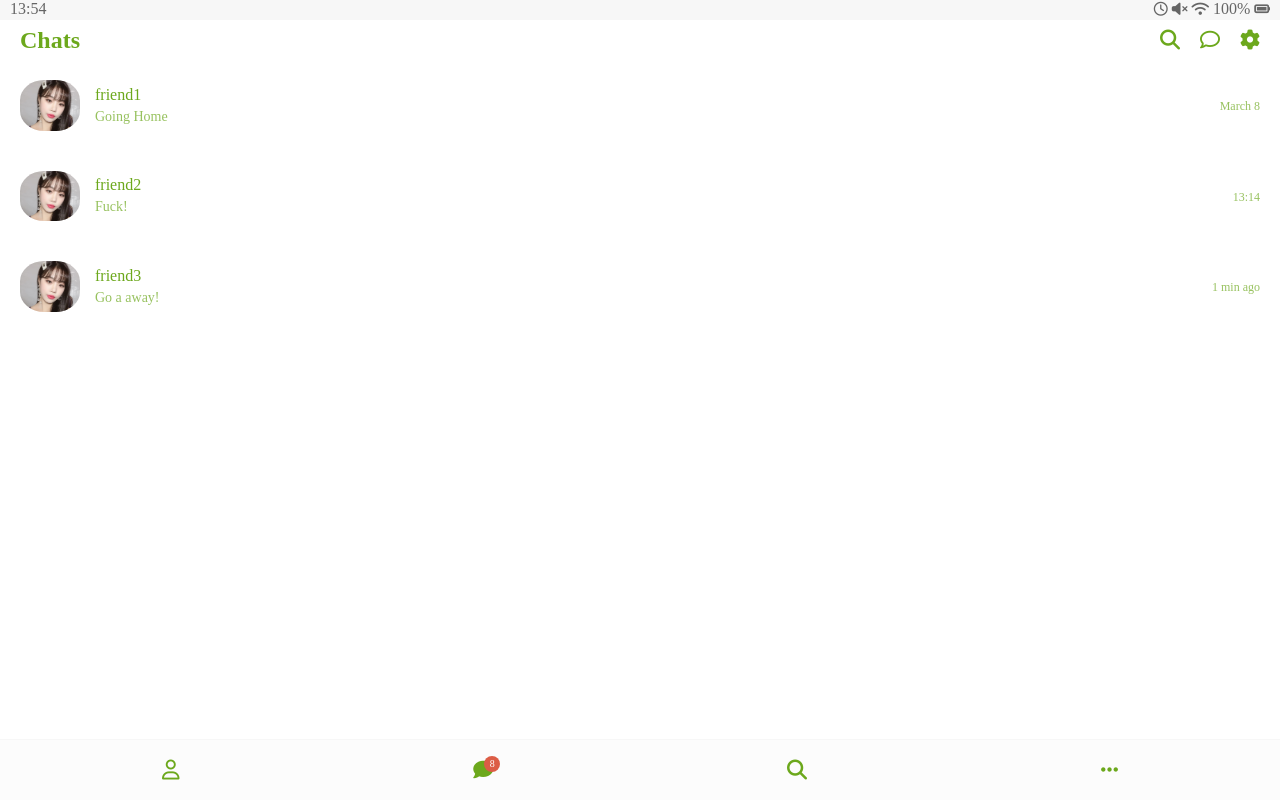
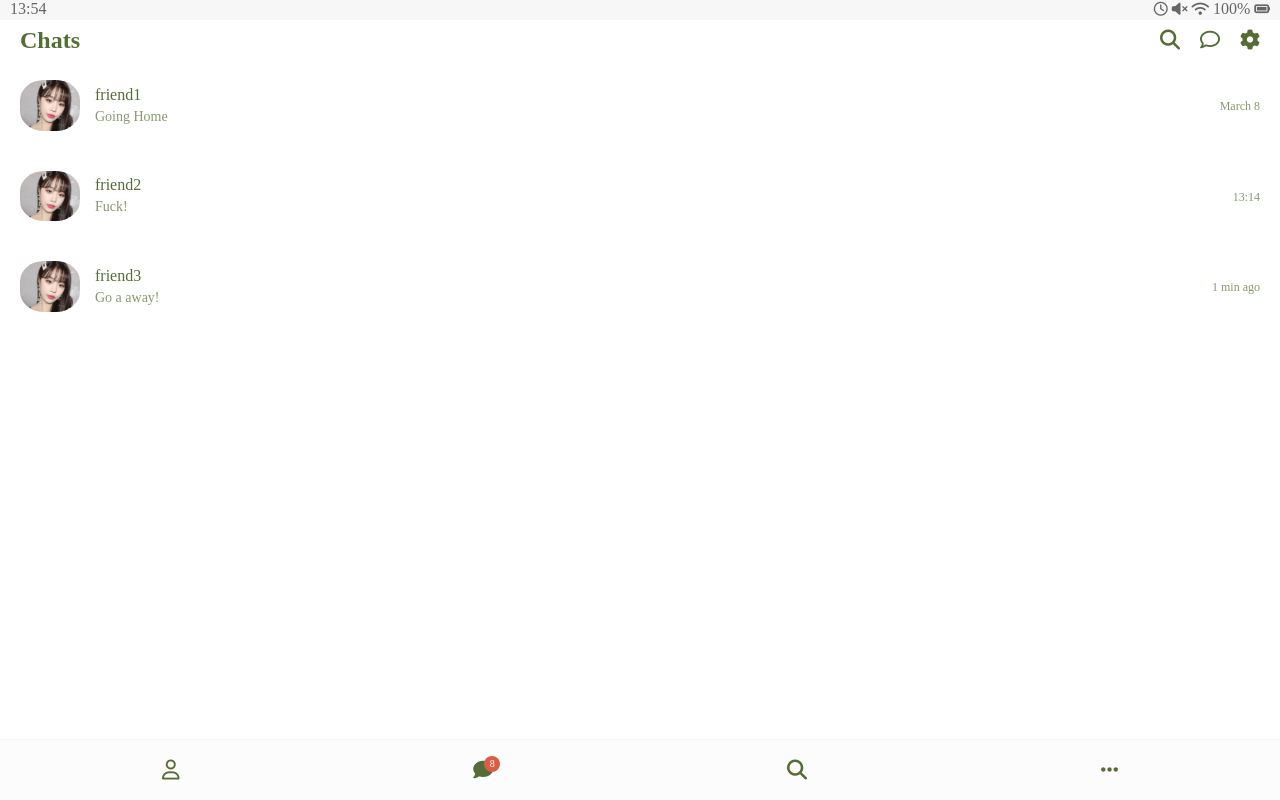
Before and after one commit to 00rigin/kakao-clone, a plain HTML site: page index.html in a window 1280 px wide. Drawn offline with Linux system fonts and the light colour scheme.

Commit message:
hw_try_1st
hw_try_1st

```diff
--- a/css/styles.css
+++ b/css/styles.css
@@ -16,7 +16,7 @@
   -ms-overflow-style: none;
   background-color: white;
   padding: 20px 20px;
-  color: #6ca81c;
+  color: #546d34;
   /*#020202*/
   font-family: "Open Sans" -apple-system, BlinkMacSystemFont, "Segoe UI", Roboto,
     Oxygen, Ubuntu, Cantarell, "Open Sans", "Helvetica Neue", sans-serif;
```
